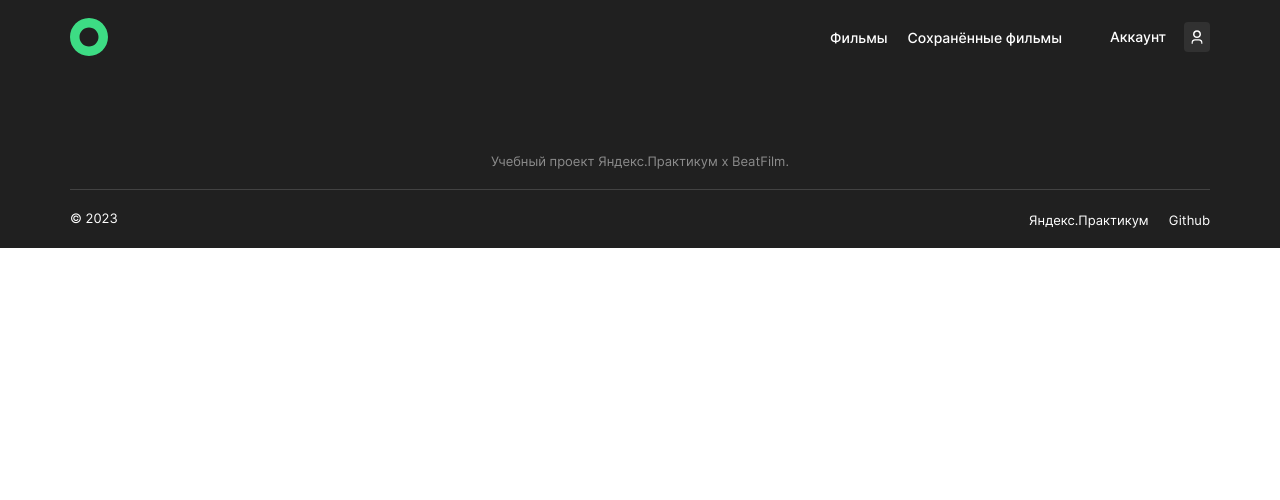
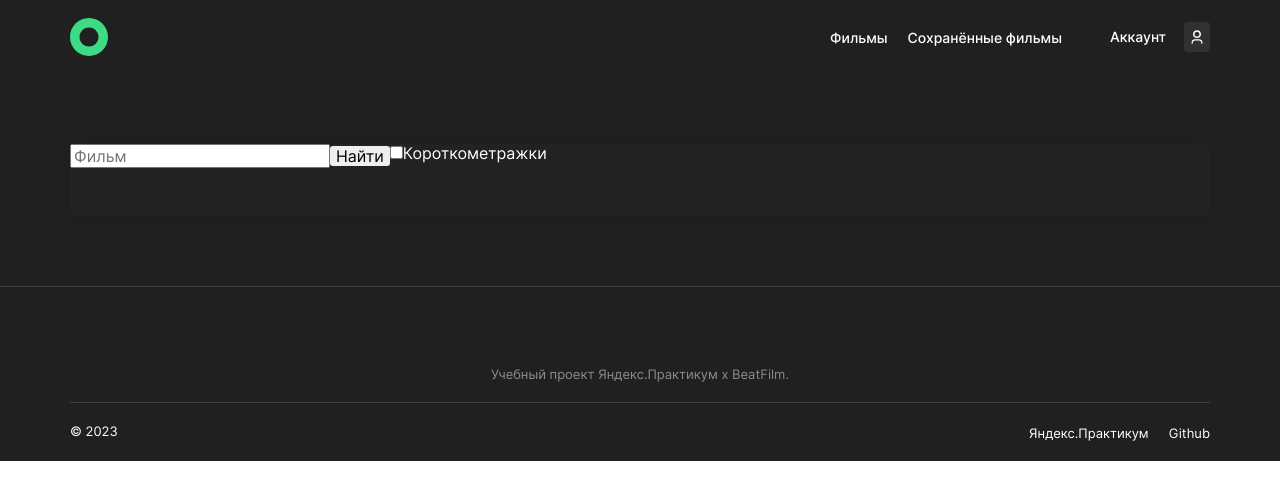
Before and after one commit to alebedev85/movies-explorer-frontend, a React (Create React App) app: page /movies in a window 1280 px wide. Shown: the top 500 px of the page. Built offline with nearby package versions, Linux system fonts and the light colour scheme.

Commit message:
feater: начал делать форму поиска фильмов

```diff
--- a/src/components/Movies/Movies.js
+++ b/src/components/Movies/Movies.js
@@ -3,16 +3,13 @@ import './Movies.css';
 
 import SearchForm from '../SearchForm/SearchForm';
 import Preloader from '../Preloader/Preloader';
-import MoviesCardList  from '../SearchForm/SearchForm';
+import MoviesCardList from '../SearchForm/SearchForm';
 import MoviesCard from '../MoviesCard/MoviesCard';
 
 function Movies() {
   return (
     <section className="movies">
-      {/* <SearchForm />
-      <Preloader />
-      <MoviesCardList />
-      <MoviesCard /> */}
+      <SearchForm />
     </section>
   );
 }
--- a/src/components/SearchForm/SearchForm.css
+++ b/src/components/SearchForm/SearchForm.css
@@ -0,0 +1,13 @@
+.search {
+  padding: 70px 70px;
+  border-bottom: 1px solid #424242;
+}
+
+.search__form {
+  width: 1140px;
+  height: 72px;
+  border-radius: 9px;
+  background: #222;
+  box-shadow: 0px 3px 14px 0px rgba(0, 0, 0, 0.08);
+  display: flex;
+}
--- a/src/components/SearchForm/SearchForm.js
+++ b/src/components/SearchForm/SearchForm.js
@@ -0,0 +1,36 @@
+import React from 'react';
+import './SearchForm.css';
+
+function SearchForm() {
+  return (
+    <section className='search'>
+      <form className='search__form'>
+        <div className='search__form__input-container'>
+          <input
+            className='search__form__input-container__input'
+            placeholder='Фильм'
+            required />
+          <button
+            className='search__form__input-container__button button'
+            type='submit'>
+            Найти
+          </button>
+        </div>
+        <div className='search__form__checkbox-conteiner'>
+          <input type='checkbox'
+            className='search__form__checkbox'
+            id='search__form__checkbox'
+            value='yes' />
+          <label
+            className='search__form__label link'
+            htmlFor='search__form__checkbox'>
+            Короткометражки
+          </label>
+        </div>
+      </form>
+
+    </section>
+  );
+}
+
+export default SearchForm;
```
